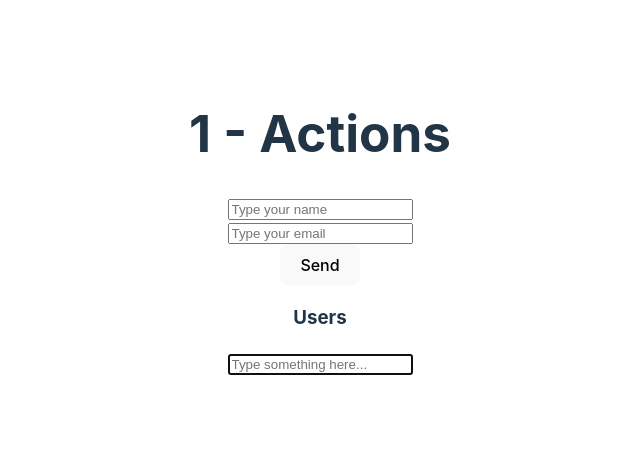
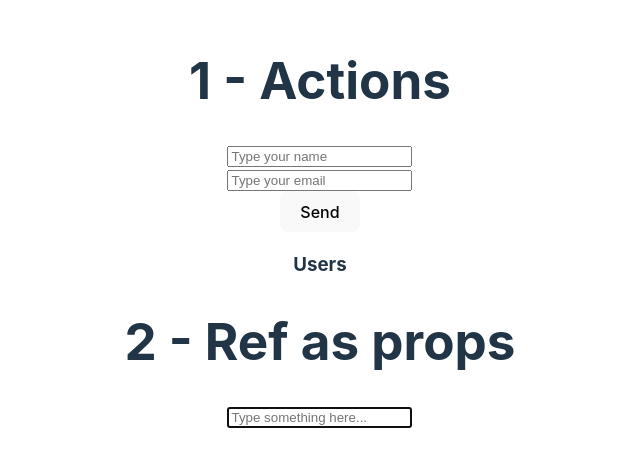
Before and after one commit to annamarcomini/react19, a React (Vite) app in the folder react19/: page / in a window 1280 px wide. Shown: the part 177-644 px from the top of the page, without its empty margins (320-960 px from the left). Built offline with nearby package versions, Linux system fonts and the light colour scheme.

Commit message:
feat: tittle added

```diff
--- a/react19/src/App.jsx
+++ b/react19/src/App.jsx
@@ -8,10 +8,11 @@ function App() {
   return (
     <>
       <title>Let´s code- Home</title>
-      <meta name='description' content="Learn coding with me react 19"/>
+      <meta name="description" content="Learn coding with me react 19" />
       <h1>1 - Actions</h1>
       <UserForm />
-      <ParentComponent/>
+      <h1>2 - Ref as props</h1>
+      <ParentComponent />
     </>
   )
 }
```
